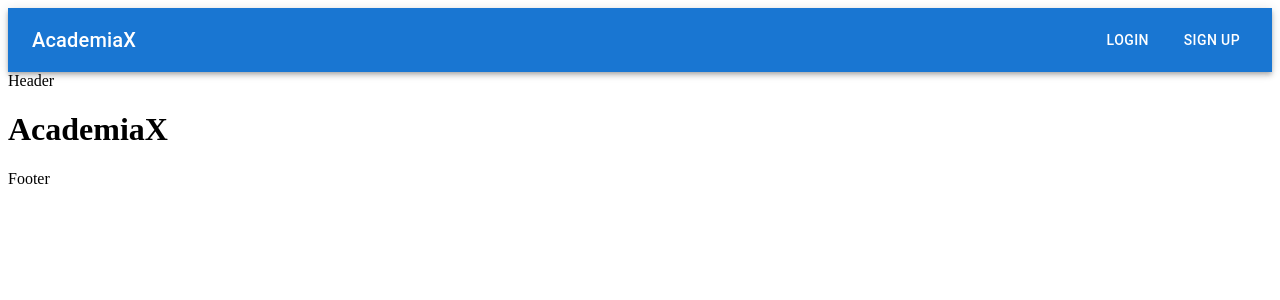
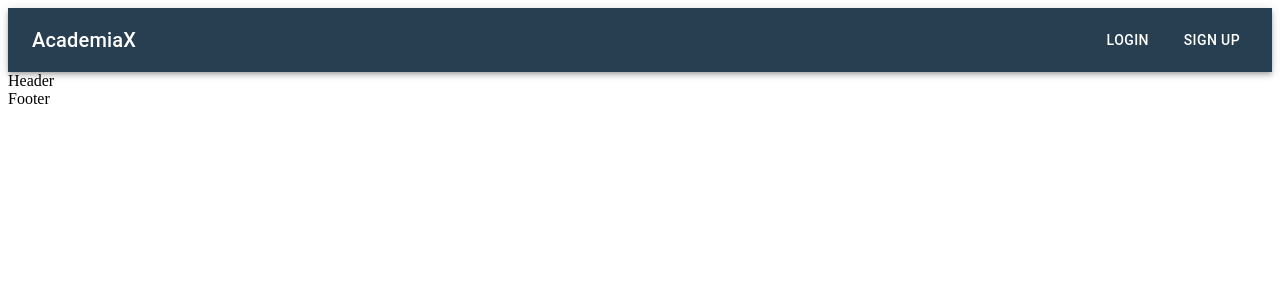
Before and after one commit to SoumyaSubhrajit/AcademiaX, a React (Create React App) app in the folder client/: page / in a window 1280 px wide. Shown: the top 300 px of the page. Built offline with nearby package versions, Linux system fonts and the light colour scheme.

Commit message:
adding style to the navbar

```diff
--- a/client/src/App.js
+++ b/client/src/App.js
@@ -3,13 +3,16 @@ import './App.css';
 import Header from "./components/Header/Header";
 import Footer from "./components/Footer/Footer";
 import Navbar from "./components/Navbar/Navbar";
+import theme from './theme/coustomTheme'
+import { ThemeProvider } from '@mui/material/styles'
 const App = () => {
   return (
     <div>
-      <Navbar />
-      <Header />
-      <h1>AcademiaX</h1>
-      <Footer />
+      <ThemeProvider theme={theme} >
+        <Navbar />
+        <Header />
+        <Footer />
+      </ThemeProvider>
     </div>
   )
 }
--- a/client/src/components/Navbar/Navbar.jsx
+++ b/client/src/components/Navbar/Navbar.jsx
@@ -1,27 +1,62 @@
 import React from 'react';
 import { AppBar, Toolbar, Typography, Button } from '@mui/material';
 import { useTheme } from '@mui/material/styles'; // Import the useTheme hook
+import { makeStyles } from '@mui/styles';
+
+const useStyles = makeStyles((theme) => ({
+  root: {
+    flexGrow: 1,
+  },
+  title: {
+    flexGrow: 1,
+  },
+  button: {
+    color: '#d04ed6',
+    backgroundColor: 'transparent', // Set a transparent background
+    border: '1px solid transparent', // Add border for a button-like appearance
+    marginLeft: theme.spacing(2),
+    transition: 'background-color 0.5s, border 0.5s', // Slower transition
+  },
+  // Apply styles when the button is hovered
+  buttonHover: {
+    '&:hover': {
+      backgroundColor: '#d04ed6',
+      transition: 'background-color 0.5s, border 0.5s', // Slower transition
+    },
+  },
+}));
 
 const Navbar = () => {
-  const theme = useTheme(); // Use the useTheme hook to get the theme object
-
+  const theme = useTheme();
+  const classes = useStyles();
   return (
-    <div>
-      <AppBar position='static'>
+    <div className={classes.root}>
+      <AppBar position='static' color='primary'>
         <Toolbar>
-          <Typography variant='h6' style={{ flexGrow: 1 }}>
+          <Typography
+            className={classes.title}
+            variant='h6'
+            style={{ flexGrow: 1 }}
+          >
             AcademiaX
           </Typography>
-          <Button color='inherit' style={{ marginLeft: theme.spacing(2) }}>
+          <Button
+            color='inherit'
+            className={`${classes.button} ${classes.buttonHover}`}
+            style={{ marginLeft: theme.spacing(2) }}
+          >
             Login
           </Button>
-          <Button color='inherit' style={{ marginLeft: theme.spacing(2) }}>
-            Sign Up
+          <Button
+            className={`${classes.button} ${classes.buttonHover}`}
+            color='inherit'
+            style={{ marginLeft: theme.spacing(2) }}
+          >
+            sign Up
           </Button>
         </Toolbar>
       </AppBar>
     </div>
   );
 };
-
 export default Navbar;
--- /dev/null
+++ b/client/src/theme/coustomTheme.js
@@ -0,0 +1,11 @@
+import { createTheme } from '@mui/material/styles'
+
+const theme = createTheme({
+  palette: {
+    primary: {
+      main: "#283e51"
+    },
+  },
+})
+
+export default theme;
```
